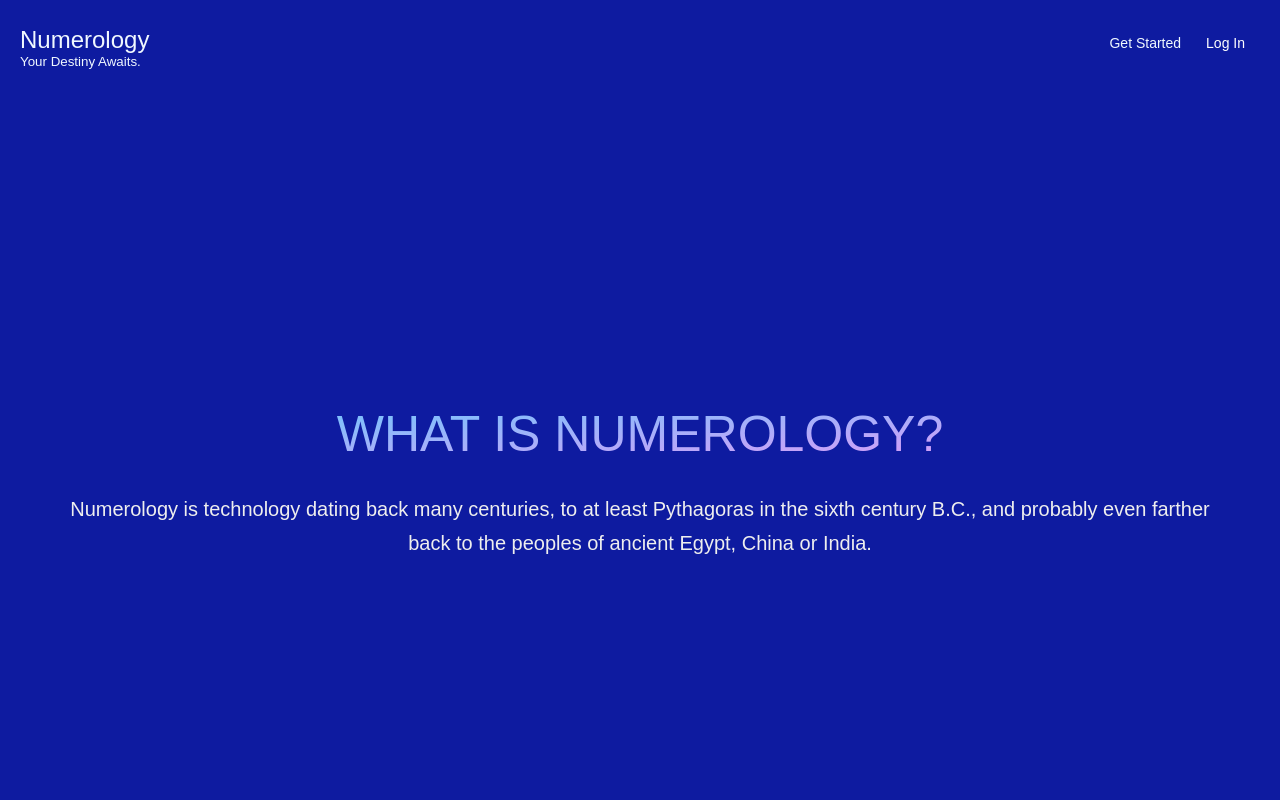
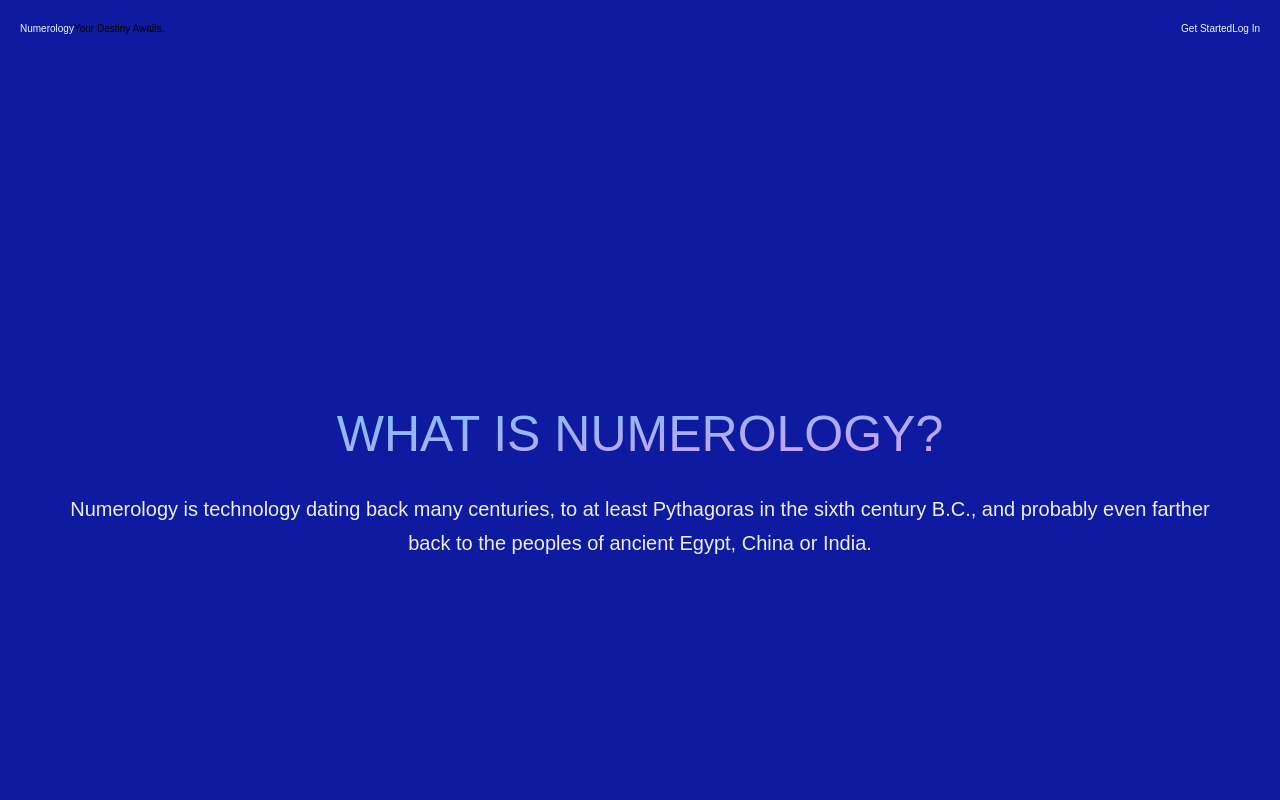
Before and after one commit to matrayu/numerology-server, a React (Create React App) app in the folder client/: page / in a window 1280 px wide. Shown: the top 800 px of the page. Built offline with nearby package versions, Linux system fonts and the light colour scheme.

Commit message:
added start-client.js

```diff
--- a/client/src/components/Header/Header.js
+++ b/client/src/components/Header/Header.js
@@ -7,13 +7,13 @@ export default class Header extends Component {
         return (
             <div>
                 <nav className='nav'>
-                    <div className='nav__logo-group'>
-                        <Link className='nav__link nav__logo' to='/'>Numerology</Link>
-                        <span className='nav__tagline--wide'>Your Destiny Awaits.</span>
+                    <div>
+                        <Link to='/'>Numerology</Link>
+                        <span>Your Destiny Awaits.</span>
                     </div>
-                    <div className='nav__home-links'>
-                        <Link className='nav__link' to='/register'>Get Started</Link>
-                        <Link className='nav__link' to='/login'>Log In</Link>
+                    <div>
+                        <Link to='/register'>Get Started</Link>
+                        <Link to='/login'>Log In</Link>
                     </div>
                 </nav>
 
```
